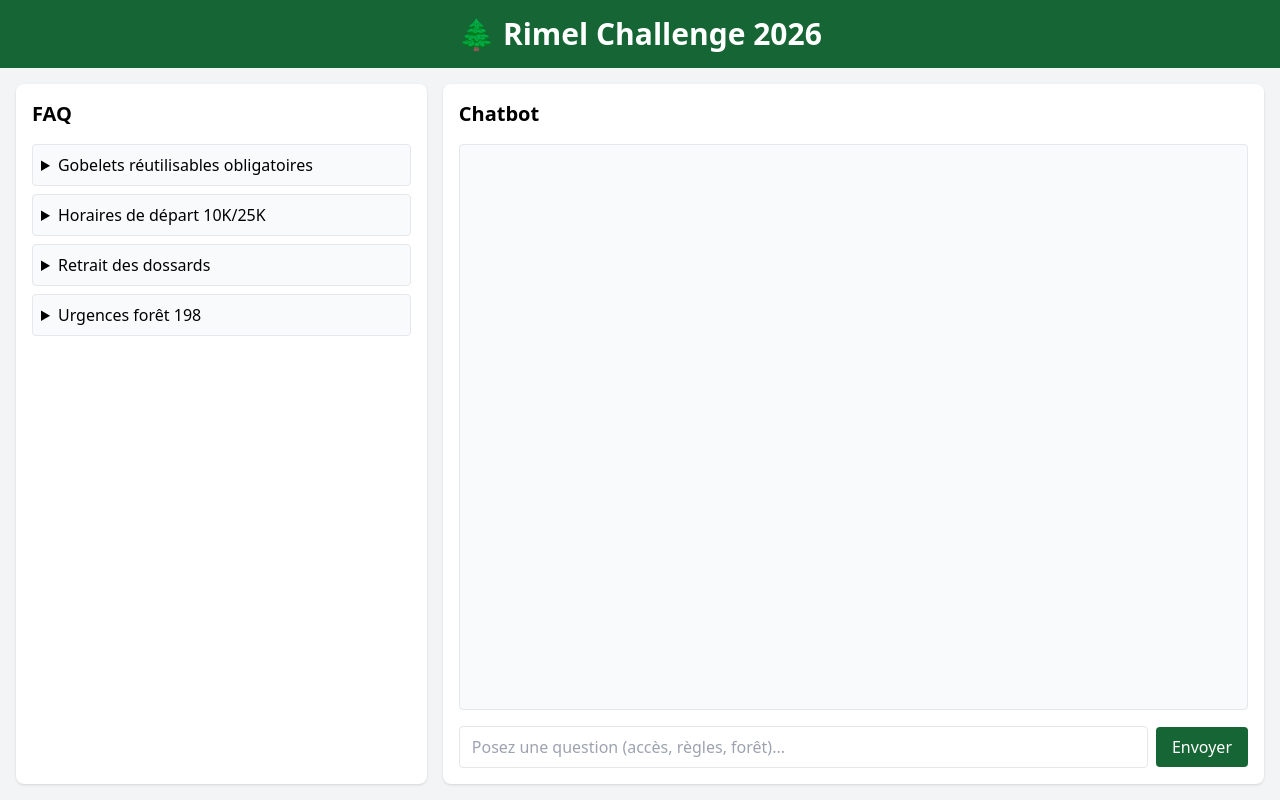
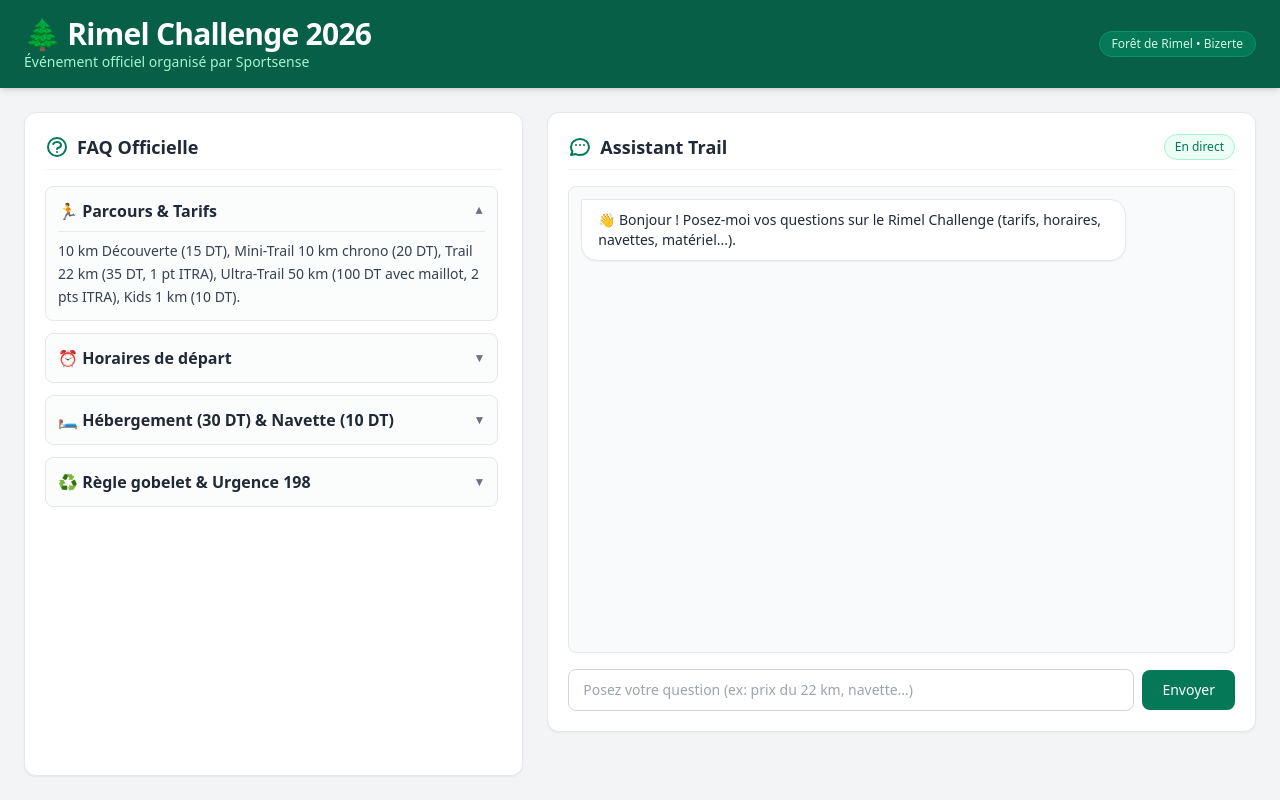
Before and after one commit to alouiyaz78/Rimel_challenge_site_web, a Flask app: page / in a window 1280 px wide. Run offline with Flask 3, Linux system fonts and the light colour scheme; parts of the project's set-up code (start-up, migrations or seed data) failed here and were passed over; some libraries are stand-ins or nearby versions.

Commit message:
feat: add Rimel Challenge official FAQ and update UI
Co-authored-by: aider (gemini/gemini-3.8-flash) <aider@aider.chat>

```diff
--- a/app.py
+++ b/app.py
@@ -17,20 +17,15 @@ app = Flask(__name__)
 # ==============================================================================
 # 1. RATE LIMITING PAR IP (Flask-Limiter)
 # ==============================================================================
-# Derrière un reverse proxy (Nginx, Render...), ajouter ProxyFix pour obtenir la vraie IP :
-#   from werkzeug.middleware.proxy_fix import ProxyFix
-#   app.wsgi_app = ProxyFix(app.wsgi_app, x_for=1)
-
 limiter = Limiter(
     key_func=get_remote_address,
     app=app,
-    storage_uri="memory://",  # Mono-processus ; avec plusieurs workers Gunicorn, utiliser redis://
+    storage_uri="memory://",
 )
 
 
 @app.errorhandler(429)
 def trop_de_requetes(e):
-    # Le front lit `data.reply` : on garde le même format JSON
     return jsonify({
         "reply": "Doucement, coureur ! 🏃 Vous avez envoyé beaucoup de questions. "
                  "Merci de patienter une minute avant de réessayer."
@@ -38,7 +33,7 @@ def trop_de_requetes(e):
 
 
 # ==============================================================================
-# 2. FAQ LOCALE (réponses instantanées, sans appel LLM)
+# 2. FAQ LOCALE & REPONSES COMMUNES (zéro coût LLM)
 # ==============================================================================
 
 def _normaliser(texte: str) -> str:
@@ -47,60 +42,38 @@ def _normaliser(texte: str) -> str:
     return re.sub(r"\s+", " ", re.sub(r"[^\w\s]", " ", texte)).strip()
 
 
-def _charger(nom_fichier: str) -> dict:
-    chemin = os.path.join(BASE_DIR, "data", nom_fichier)
-    if os.path.exists(chemin):
-        with open(chemin, "r", encoding="utf-8") as f:
-            return json.load(f)
-    return {}
-
-
-_logistique = _charger("logistique.json")
-_lien = os.environ.get("RIMEL_REGLEMENT_URL", "").strip()
-_voir_reglement = f"le règlement officiel : {_lien}" if _lien else "le règlement officiel de la course"
-
-# Clés optionnelles de data/logistique.json : renseignées par l'organisation, jamais inventées
-_horaires = _logistique.get("horaires_depart") or (
-    f"Les horaires officiels des départs 10K et 25K sont publiés dans {_voir_reglement}. "
-    "Prévoyez d'arriver au moins 45 minutes avant le premier départ."
-)
-_dossards = _logistique.get("retrait_dossards") or (
-    f"Les lieux et créneaux de retrait des dossards sont précisés dans {_voir_reglement}. "
-    "Munissez-vous d'une pièce d'identité."
-)
-
-# Chaque entrée : (groupes de mots-clés — un mot de CHAQUE groupe doit apparaître, réponse)
-FAQ = [
-    (
-        [("gobelet", "ecocup")],
-        "Le gobelet réutilisable personnel est OBLIGATOIRE ♻️ Aucun gobelet jetable n'est fourni "
-        "sur les ravitaillements. Les emballages de gels et barres doivent être conservés sur soi, "
-        "sous peine de disqualification.",
+REPONSES_COMMUNES = {
+    ("gobelet", "jetable"): (
+        "Le gobelet réutilisable personnel est OBLIGATOIRE ♻️. "
+        "Aucun gobelet jetable n'est fourni sur les ravitaillements."
     ),
-    (
-        [("urgence", "secours", "pompier", "protection civile", "incendie", "feu", "198")],
-        "🚨 Urgence / feu de forêt : appelez la Protection Civile au 198. Il est formellement "
-        "interdit de fumer, de jeter des mégots ou d'allumer du feu dans la forêt de Rimel.",
+    ("urgence", "198"): (
+        "Protection civile au 198 en cas d'urgence en forêt de Rimel."
     ),
-    (
-        [("heure", "horaire", "quand", "commence"), ("10k", "10 km", "25k", "25 km", "course", "depart")],
-        _horaires,
+    ("horaire", "depart"): (
+        "Ouverture à 06h30. Départ 50 km à 07h00. "
+        "Briefing 10 km et 22 km à 08h15, départ groupé à 08h30. "
+        "Départ Kids (1 km) à 08h45."
     ),
-    (
-        [("dossard",)],
-        _dossards,
+    ("heberg", "hotel"): (
+        "Formule officielle Hébergement + petit-déjeuner à 30 DT (Sportsense.tn) "
+        "ou hôtels sur la corniche de Bizerte."
     ),
-]
-
-
-def _contient(q: str, mot: str) -> bool:
-    return re.search(rf"\b{re.escape(mot)}", q) is not None
+    ("transport", "navette"): (
+        "Navette officielle aller-retour Tunis / Village du Trail à 10 DT."
+    ),
+    ("tarif", "prix"): (
+        "10 km Découverte (15 DT), Mini-Trail 10 km chrono (20 DT), "
+        "Trail 22 km (35 DT, 1 pt ITRA), Ultra-Trail 50 km (100 DT avec maillot, 2 pts ITRA), "
+        "Kids 1 km (10 DT)."
+    ),
+}
 
 
 def reponse_faq(question: str) -> str | None:
     q = _normaliser(question)
-    for groupes, reponse in FAQ:
-        if all(any(_contient(q, mot) for mot in groupe) for groupe in groupes):
+    for keywords, reponse in REPONSES_COMMUNES.items():
+        if any(kw in q for kw in keywords):
             return reponse
     return None
 
@@ -140,7 +113,7 @@ class CacheTTL:
 
 cache_reponses = CacheTTL()
 
-# Limite globale d'appels LLM simultanés, en complément de la limite par IP
+# Limite globale d'appels LLM simultanés
 _slots_llm = threading.BoundedSemaphore(4)
 
 
@@ -164,7 +137,7 @@ def api_chat():
     if len(message) > 500:
         return jsonify({"reply": "Votre question est trop longue (500 caractères maximum)."}), 400
 
-    # 1) FAQ locale : aucun token consommé
+    # 1) FAQ locale instantanée (0 coût LLM)
     faq = reponse_faq(message)
     if faq:
         return jsonify({"reply": faq, "source": "faq"})
@@ -186,7 +159,6 @@ def api_chat():
     finally:
         _slots_llm.release()
 
-    # Les messages de repli (429, erreur) ne sont jamais mis en cache
     if not isinstance(reponse, ReponseIndisponible):
         cache_reponses.set(cle, reponse)
     return jsonify({"reply": reponse, "source": "llm"})
--- a/templates/index.html
+++ b/templates/index.html
@@ -3,10 +3,9 @@
 <head>
     <meta charset="UTF-8">
     <meta name="viewport" content="width=device-width, initial-scale=1.0">
-    <title>Rimel Challenge 2026</title>
+    <title>Rimel Challenge 2026 - Sportsense</title>
     <script src="https://cdn.tailwindcss.com"></script>
     <style>
-        /* Custom scrollbar for chat history */
         #chatHistory::-webkit-scrollbar {
             width: 6px;
         }
@@ -16,61 +15,125 @@
         }
     </style>
 </head>
-<body class="bg-gray-100 min-h-screen flex flex-col">
-    <header class="bg-green-800 text-white py-4 text-center">
-        <h1 class="text-3xl font-bold">🌲 Rimel Challenge 2026</h1>
+<body class="bg-gray-100 min-h-screen flex flex-col font-sans">
+    <header class="bg-emerald-800 text-white shadow-md py-4 px-6">
+        <div class="max-w-7xl mx-auto flex flex-col sm:flex-row items-center justify-between gap-2">
+            <div>
+                <h1 class="text-2xl sm:text-3xl font-extrabold tracking-tight">🌲 Rimel Challenge 2026</h1>
+                <p class="text-xs sm:text-sm text-emerald-200">Événement officiel organisé par Sportsense</p>
+            </div>
+            <span class="inline-flex items-center px-3 py-1 rounded-full text-xs font-medium bg-emerald-700 text-emerald-100 border border-emerald-600">
+                Forêt de Rimel &bull; Bizerte
+            </span>
+        </div>
     </header>
 
-    <main class="flex flex-col md:flex-row flex-1 p-4 gap-4">
-        <!-- FAQ Section -->
-        <section class="md:w-1/3 bg-white rounded-lg shadow p-4 flex flex-col">
-            <h2 class="text-xl font-semibold mb-4">FAQ</h2>
-            <div class="space-y-2">
-                <details class="border rounded p-2 bg-gray-50">
-                    <summary class="font-medium cursor-pointer">Gobelets réutilisables obligatoires</summary>
-                    <p class="mt-2 text-sm">
-                        Le gobelet réutilisable personnel est OBLIGATOIRE ♻️ Aucun gobelet jetable n'est fourni sur les ravitaillements. Les emballages de gels et barres doivent être conservés sur soi, sous peine de disqualification.
+    <main class="max-w-7xl w-full mx-auto p-4 sm:p-6 flex-1 grid grid-cols-1 md:grid-cols-12 gap-6">
+        <!-- FAQ Section (Colonne gauche) -->
+        <section class="md:col-span-5 bg-white rounded-xl shadow-sm border border-gray-200 p-5 flex flex-col">
+            <div class="flex items-center space-x-2 mb-4 pb-2 border-b border-gray-100">
+                <svg class="w-6 h-6 text-emerald-700" fill="none" stroke="currentColor" viewBox="0 0 24 24">
+                    <path stroke-linecap="round" stroke-linejoin="round" stroke-width="2" d="M8.228 9c.549-1.165 2.03-2 3.772-2 2.21 0 4 1.343 4 3 0 1.4-1.278 2.575-3.006 2.907-.542.104-.994.54-.994 1.093m0 3h.01M21 12a9 9 0 11-18 0 9 9 0 0118 0z" />
+                </svg>
+                <h2 class="text-lg font-bold text-gray-800">FAQ Officielle</h2>
+            </div>
+
+            <div class="space-y-3 overflow-y-auto pr-1">
+                <!-- Parcours & Tarifs -->
+                <details class="group border border-gray-200 rounded-lg p-3 bg-gray-50/60 hover:bg-gray-50 transition" open>
+                    <summary class="font-semibold text-gray-800 cursor-pointer flex justify-between items-center list-none">
+                        <span>🏃 Parcours &amp; Tarifs</span>
+                        <span class="transition group-open:rotate-180 text-gray-500 text-xs">▼</span>
+                    </summary>
+                    <p class="mt-2 text-sm text-gray-700 leading-relaxed border-t border-gray-200/80 pt-2">
+                        10 km Découverte (15 DT), Mini-Trail 10 km chrono (20 DT), Trail 22 km (35 DT, 1 pt ITRA), Ultra-Trail 50 km (100 DT avec maillot, 2 pts ITRA), Kids 1 km (10 DT).
                     </p>
                 </details>
-                <details class="border rounded p-2 bg-gray-50">
-                    <summary class="font-medium cursor-pointer">Horaires de départ 10K/25K</summary>
-                    <p class="mt-2 text-sm">
-                        Les horaires officiels des départs 10K et 25K sont publiés dans le règlement officiel. Prévoyez d'arriver au moins 45 minutes avant le premier départ.
+
+                <!-- Horaires de départ -->
+                <details class="group border border-gray-200 rounded-lg p-3 bg-gray-50/60 hover:bg-gray-50 transition">
+                    <summary class="font-semibold text-gray-800 cursor-pointer flex justify-between items-center list-none">
+                        <span>⏰ Horaires de départ</span>
+                        <span class="transition group-open:rotate-180 text-gray-500 text-xs">▼</span>
+                    </summary>
+                    <p class="mt-2 text-sm text-gray-700 leading-relaxed border-t border-gray-200/80 pt-2">
+                        Ouverture à 06h30. Départ 50 km à 07h00. Briefing 10 km et 22 km à 08h15, départ groupé à 08h30. Départ Kids (1 km) à 08h45.
                     </p>
                 </details>
-                <details class="border rounded p-2 bg-gray-50">
-                    <summary class="font-medium cursor-pointer">Retrait des dossards</summary>
-                    <p class="mt-2 text-sm">
-                        Les lieux et créneaux de retrait des dossards sont précisés dans le règlement officiel. Munissez-vous d'une pièce d'identité.
-                    </p>
+
+                <!-- Hébergement & Navette -->
+                <details class="group border border-gray-200 rounded-lg p-3 bg-gray-50/60 hover:bg-gray-50 transition">
+                    <summary class="font-semibold text-gray-800 cursor-pointer flex justify-between items-center list-none">
+                        <span>🛏️ Hébergement (30 DT) &amp; Navette (10 DT)</span>
+                        <span class="transition group-open:rotate-180 text-gray-500 text-xs">▼</span>
+                    </summary>
+                    <div class="mt-2 text-sm text-gray-700 space-y-2 border-t border-gray-200/80 pt-2">
+                        <p><strong>Hébergement :</strong> Formule officielle Hébergement + petit-déjeuner à 30 DT (Sportsense.tn) ou hôtels sur la corniche de Bizerte.</p>
+                        <p><strong>Navette :</strong> Navette officielle aller-retour Tunis / Village du Trail à 10 DT.</p>
+                    </div>
                 </details>
-                <details class="border rounded p-2 bg-gray-50">
-                    <summary class="font-medium cursor-pointer">Urgences forêt 198</summary>
-                    <p class="mt-2 text-sm">
-                        🚨 Urgence / feu de forêt : appelez la Protection Civile au 198. Il est formellement interdit de fumer, de jeter des mégots ou d'allumer du feu dans la forêt de Rimel.
-                    </p>
+
+                <!-- Règle gobelet & Urgence 198 -->
+                <details class="group border border-gray-200 rounded-lg p-3 bg-gray-50/60 hover:bg-gray-50 transition">
+                    <summary class="font-semibold text-gray-800 cursor-pointer flex justify-between items-center list-none">
+                        <span>♻️ Règle gobelet &amp; Urgence 198</span>
+                        <span class="transition group-open:rotate-180 text-gray-500 text-xs">▼</span>
+                    </summary>
+                    <div class="mt-2 text-sm text-gray-700 space-y-2 border-t border-gray-200/80 pt-2">
+                        <p>Le gobelet réutilisable personnel est OBLIGATOIRE ♻️. Aucun gobelet jetable n'est fourni sur les ravitaillements.</p>
+                        <p class="text-rose-700 font-medium">Protection civile au 198 en cas d'urgence en forêt de Rimel.</p>
+                    </div>
                 </details>
             </div>
         </section>
 
-        <!-- Chatbot Section -->
-        <section class="md:w-2/3 bg-white rounded-lg shadow p-4 flex flex-col">
-            <h2 class="text-xl font-semibold mb-4">Chatbot</h2>
-            <div id="chatHistory" class="flex-1 overflow-y-auto mb-4 p-2 border rounded bg-gray-50"></div>
-            <form id="chatForm" class="flex items-center space-x-2">
-                <input type="text" id="userQuery" placeholder="Posez une question (accès, règles, forêt)..." class="flex-1 border rounded px-3 py-2 focus:outline-none focus:ring-2 focus:ring-green-500" autocomplete="off" />
-                <button type="submit" class="bg-green-800 text-white px-4 py-2 rounded hover:bg-green-700 focus:outline-none focus:ring-2 focus:ring-green-500">
+        <!-- Chatbot Section (Colonne droite) -->
+        <section class="md:col-span-7 bg-white rounded-xl shadow-sm border border-gray-200 p-5 flex flex-col h-[620px]">
+            <div class="flex items-center justify-between mb-4 pb-2 border-b border-gray-100">
+                <div class="flex items-center space-x-2">
+                    <svg class="w-6 h-6 text-emerald-700" fill="none" stroke="currentColor" viewBox="0 0 24 24">
+                        <path stroke-linecap="round" stroke-linejoin="round" stroke-width="2" d="M8 10h.01M12 10h.01M16 10h.01M21 12c0 4.418-4.03 8-9 8a9.863 9.863 0 01-4.255-.949L3 20l1.395-3.72C3.512 15.042 3 13.574 3 12c0-4.418 4.03-8 9-8s9 3.582 9 8z" />
+                    </svg>
+                    <h2 class="text-lg font-bold text-gray-800">Assistant Trail</h2>
+                </div>
+                <span class="text-xs bg-emerald-50 text-emerald-700 px-2.5 py-1 rounded-full font-medium border border-emerald-200">En direct</span>
+            </div>
+
+            <div id="chatHistory" class="flex-1 overflow-y-auto mb-4 p-3 rounded-lg bg-gray-50 border border-gray-200 space-y-3">
+                <div class="text-left">
+                    <div class="inline-block bg-white text-gray-800 px-4 py-2.5 rounded-2xl rounded-tl-sm text-sm shadow-sm border border-gray-200 max-w-[85%]">
+                        👋 Bonjour ! Posez-moi vos questions sur le Rimel Challenge (tarifs, horaires, navettes, matériel...).
+                    </div>
+                </div>
+            </div>
+
+            <form id="chatForm" class="flex items-center gap-2">
+                <input
+                    type="text"
+                    id="userQuery"
+                    placeholder="Posez votre question (ex: prix du 22 km, navette...)"
+                    class="flex-1 border border-gray-300 rounded-lg px-3.5 py-2.5 text-sm focus:outline-none focus:ring-2 focus:ring-emerald-600 focus:border-transparent transition"
+                    autocomplete="off"
+                    required
+                />
+                <button
+                    type="submit"
+                    id="sendBtn"
+                    class="bg-emerald-700 text-white font-medium px-5 py-2.5 text-sm rounded-lg hover:bg-emerald-800 transition focus:outline-none focus:ring-2 focus:ring-emerald-600 flex items-center justify-center disabled:opacity-50"
+                >
                     Envoyer
                 </button>
             </form>
-            <div id="loading" class="hidden mt-2 flex items-center space-x-2 text-green-800">
-                <svg class="animate-spin h-5 w-5" xmlns="http://www.w3.org/2000/svg" fill="none" viewBox="0 0 24 24">
+
+            <div id="loading" class="hidden mt-3 flex items-center space-x-2 text-emerald-800 text-xs font-medium">
+                <svg class="animate-spin h-4 w-4" xmlns="http://www.w3.org/2000/svg" fill="none" viewBox="0 0 24 24">
                     <circle class="opacity-25" cx="12" cy="12" r="10" stroke="currentColor" stroke-width="4"></circle>
                     <path class="opacity-75" fill="currentColor" d="M4 12a8 8 0 018-8v4a4 4 0 00-4 4H4z"></path>
                 </svg>
-                <span>Recherche en cours...</span>
+                <span>Recherche de la réponse...</span>
             </div>
-            <div id="error" class="hidden mt-2 text-red-600"></div>
+
+            <div id="error" class="hidden mt-2 p-2 bg-rose-50 text-rose-700 text-xs rounded border border-rose-200"></div>
         </section>
     </main>
 
@@ -80,13 +143,20 @@
         const userQuery = document.getElementById('userQuery');
         const loading = document.getElementById('loading');
         const errorDiv = document.getElementById('error');
+        const sendBtn = document.getElementById('sendBtn');
 
         function appendMessage(sender, text) {
             const msgDiv = document.createElement('div');
-            msgDiv.className = sender === 'user' ? 'text-right mb-2' : 'text-left mb-2';
+            msgDiv.className = sender === 'user' ? 'text-right' : 'text-left';
+
             const bubble = document.createElement('div');
-            bubble.className = sender === 'user' ? 'inline-block bg-green-200 text-gray-800 px-3 py-2 rounded-lg' : 'inline-block bg-gray-200 text-gray-800 px-3 py-2 rounded-lg';
+            if (sender === 'user') {
+                bubble.className = 'inline-block bg-emerald-700 text-white px-4 py-2.5 rounded-2xl rounded-tr-sm text-sm max-w-[85%] text-left shadow-sm';
+            } else {
+                bubble.className = 'inline-block bg-white text-gray-800 px-4 py-2.5 rounded-2xl rounded-tl-sm text-sm max-w-[85%] text-left shadow-sm border border-gray-200';
+            }
             bubble.textContent = text;
+
             msgDiv.appendChild(bubble);
             chatHistory.appendChild(msgDiv);
             chatHistory.scrollTop = chatHistory.scrollHeight;
@@ -95,10 +165,14 @@
         async function askBot() {
             const query = userQuery.value.trim();
             if (!query) return;
+
             appendMessage('user', query);
             userQuery.value = '';
+            userQuery.disabled = true;
+            sendBtn.disabled = true;
             loading.classList.remove('hidden');
             errorDiv.classList.add('hidden');
+
             try {
                 const res = await fetch('/api/chat', {
                     method: 'POST',
@@ -107,7 +181,7 @@
                 });
                 const data = await res.json();
                 if (!res.ok) {
-                    throw new Error(data.reply || 'Erreur serveur');
+                    throw new Error(data.reply || 'Une erreur est survenue.');
                 }
                 appendMessage('bot', data.reply);
             } catch (e) {
@@ -115,10 +189,14 @@
                 errorDiv.classList.remove('hidden');
             } finally {
                 loading.classList.add('hidden');
+                userQuery.disabled = false;
+                sendBtn.disabled = false;
+                userQuery.focus();
+                chatHistory.scrollTop = chatHistory.scrollHeight;
             }
         }
 
-        chatForm.addEventListener('submit', e => {
+        chatForm.addEventListener('submit', (e) => {
             e.preventDefault();
             askBot();
         });
```
